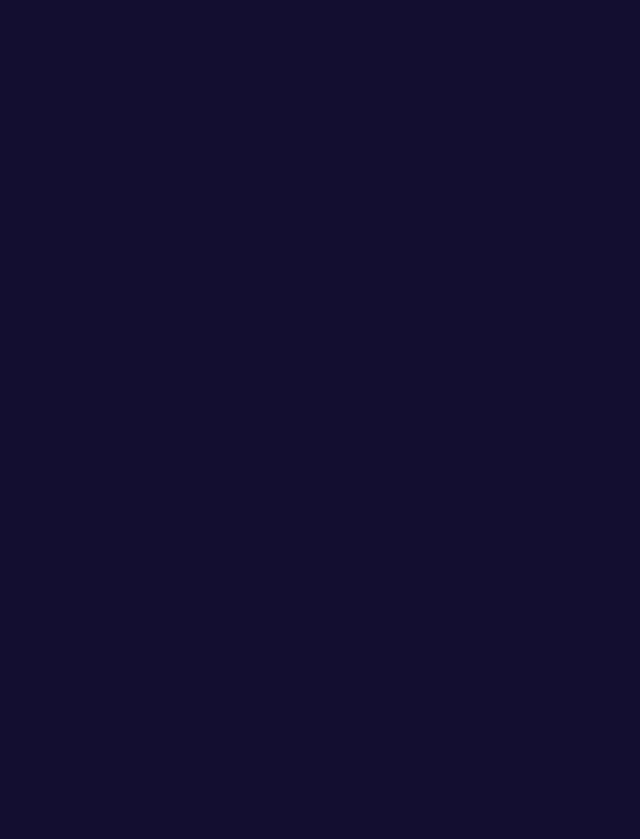
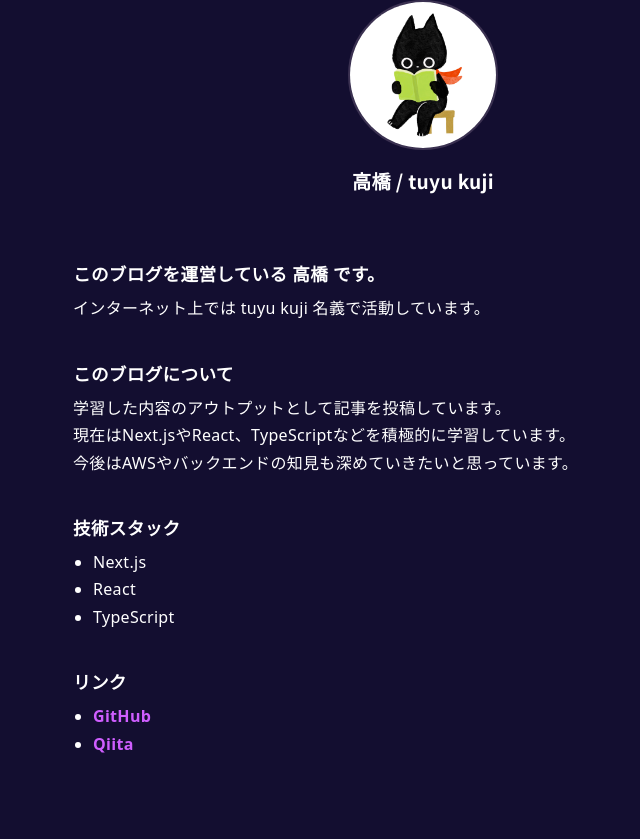
Before and after one commit to terahashi/next-microcms-blog, a Next.js app: page /about in a window 1280 px wide. Before the commit this address had no page. Shown: the part 241-1080 px from the top of the page, without its empty margins (217-857 px from the left). Before the commit the page ends 800 px from the top, so only its background shows below. Built offline with nearby package versions, Linux system fonts and the light colour scheme.

Commit message:
about/page.tsx追加 Aboutページ完成

```diff
--- /dev/null
+++ b/app/about/page.tsx
@@ -0,0 +1,146 @@
+////Aboutページ
+
+import Link from 'next/link';
+import Image from 'next/image';
+import styled from 'styled-components';
+import { breakpoints } from '@/styles/breakpoints';
+
+//コンポーネント
+import { Wrapper, PageInner } from '@/components/common/LayoutPrimitives';
+
+////ArticleHeader(絵文字、日時、タイトル)
+const About_Header = styled.div`
+  margin-top: 70px;
+  margin-bottom: 50px;
+  @media screen and (min-width: ${breakpoints.tablet}) {
+    margin-top: 70px;
+    margin-bottom: 50px;
+  }
+`;
+
+////Container
+const About_Header_Container = styled.div`
+  margin-bottom: 20px;
+  @media screen and (min-width: ${breakpoints.tablet}) {
+    margin-bottom: 20px;
+  }
+`;
+
+const About_Profile_Image = styled.div`
+  display: flex;
+  align-items: center;
+  justify-content: center;
+  margin: 0 auto;
+  width: 100px;
+  height: 100px;
+  img {
+    width: 100%;
+    height: 100%;
+    object-fit: cover;
+    border-radius: 50%;
+    border: 2px solid #3b3151;
+  }
+  @media screen and (min-width: ${breakpoints.tablet}) {
+    display: flex;
+    align-items: center;
+    justify-content: center;
+    width: 150px;
+    height: 150px;
+  }
+`;
+
+const About_Profile_title = styled.h1`
+  max-width: 780px;
+  margin: 20px auto 0;
+  font-weight: bold;
+  text-align: center;
+  font-size: 1.2rem;
+`;
+
+const About_Body_Container = styled.div`
+  max-width: 780px;
+  margin: 0 auto 70px;
+  padding: 20px 0px;
+  @media screen and (min-width: ${breakpoints.tablet}) {
+    margin: 0 auto 70px;
+    padding: 50px 40px;
+  }
+`;
+
+const About_Text = styled.div`
+  margin: 0 auto 40px;
+`;
+
+const About_Link = styled(Link)`
+  text-decoration: none;
+  color: #cf5eff;
+  font-weight: bold;
+  transition: color 0.2s ease;
+  &:hover {
+    color: #cf5eff;
+    font-weight: bold;
+    text-decoration: underline;
+  }
+`;
+
+export default function AboutPage() {
+  return (
+    <Wrapper>
+      <PageInner>
+        <main>
+          <About_Header>
+            <About_Header_Container>
+              <About_Profile_Image>
+                <Image src='/images/neko.jpg' alt='プロフィール画像' width={150} height={150} />
+              </About_Profile_Image>
+
+              <About_Profile_title className='title__ja'>高橋 / tuyu kuji</About_Profile_title>
+            </About_Header_Container>
+            <About_Body_Container>
+              <About_Text>
+                <h2 className='font-bold text-[1.1rem]'>このブログを運営している 高橋 です。</h2>
+                <p className=''>インターネット上では tuyu kuji 名義で活動しています。</p>
+              </About_Text>
+
+              <About_Text>
+                <h2 className='font-bold text-[1.1rem]'>このブログについて</h2>
+                <p>
+                  学習した内容のアウトプットとして記事を投稿しています。
+                  <br />
+                  現在はNext.jsやReact、TypeScriptなどを積極的に学習しています。
+                  <br />
+                  今後はAWSやバックエンドの知見も深めていきたいと思っています。
+                </p>
+              </About_Text>
+
+              <About_Text>
+                <h2 className='font-bold text-[1.1rem]'>技術スタック</h2>
+                <ul className='list-disc pl-5'>
+                  <li>Next.js</li>
+                  <li>React</li>
+                  <li>TypeScript</li>
+                </ul>
+              </About_Text>
+
+              <About_Text>
+                <h2 className='font-bold text-[1.1rem]'>リンク</h2>
+                <ul className='list-disc pl-5'>
+                  <li>
+                    <About_Link href='https://github.com/terahashi?tab=repositories' target='_blank' rel='noopener noreferrer'>
+                      GitHub
+                    </About_Link>
+                  </li>
+                  <li>
+                    <About_Link href='https://qiita.com/tuyukuzi' target='_blank' rel='noopener noreferrer'>
+                      Qiita
+                    </About_Link>
+                  </li>
+                </ul>
+              </About_Text>
+            </About_Body_Container>
+          </About_Header>
+        </main>
+      </PageInner>
+    </Wrapper>
+  );
+}
--- a/app/blog/[id]/page.tsx
+++ b/app/blog/[id]/page.tsx
@@ -58,7 +58,7 @@ const ArticleHeader_metaContainer = styled.div`
   color: var(--color-gray-400);
 `;
 
-const ArticleHeader_title = styled.h1`
+const Article_title = styled.h1`
   max-width: 780px;
   margin: 20px auto 0;
   font-weight: bold;
@@ -97,16 +97,15 @@ const CategoryTag = styled.span`
 ////Article_Body_Container(本文)
 const Article_Body_Container = styled.div`
   max-width: 780px;
-  margin: 0 auto 70px;
-  padding: 40px 24px;
   background: #1e1b34;
   border: 1px solid #3b3151;
   border-radius: 8px;
-  font-size: 16px;
   box-shadow: 0 4px 20px rgba(0, 0, 0, 0.3);
+  margin: 0 auto 70px;
+  padding: 40px 20px;
   @media screen and (min-width: ${breakpoints.tablet}) {
-    margin: 70px auto;
-    padding: 56px 40px;
+    margin: 0 auto 70px;
+    padding: 50px 40px;
   }
 `;
 
@@ -149,10 +148,10 @@ export default async function BlogPostPage({ params }: { params: Promise<{ id: s
               {/* 日付を表示 */}
               <ArticleHeader_metaContainer>{formattedDate}に投稿</ArticleHeader_metaContainer>
 
-              <ArticleHeader_title className='title__ja'>
+              <Article_title className='title__ja'>
                 {/* タイトルを表示 */}
                 {post.title}
-              </ArticleHeader_title>
+              </Article_title>
 
               {/* カテゴリーを表示 */}
               <Article_Category>
--- a/app/globals.css
+++ b/app/globals.css
@@ -105,7 +105,7 @@
 
   p {
     font-size: var(--text-base);
-    line-height: 1.4;
+    line-height: 1.7;
   }
 
   span {
--- a/app/page.tsx
+++ b/app/page.tsx
@@ -79,6 +79,7 @@ export default async function Home({ searchParams }: { searchParams: Promise<{ p
           <div className='mt-[70px] md:mt-[70px] mb-[100px] md:mb-[100px]'>
             <div className='mb-[40px] md:mb-[40px]'>
               <h1 className='title__ja font-bold text-left'>Techブログ</h1>
+              <p className='text-[0.85rem] text-gray-400'>このサイトはmicroCMS × Next.js × TypeScriptで主に作成しています。</p>
             </div>
 
             {/* ⬇︎取得した記事一覧(posts)を「mapメソッド」で表示する。(ちなみに"配列なので"mapが使用できます) */}
```
Also changed, not shown: components/Pagination.tsx (+5 -2 lines), public/images/neko.jpg (added), tech_memo.txt.
